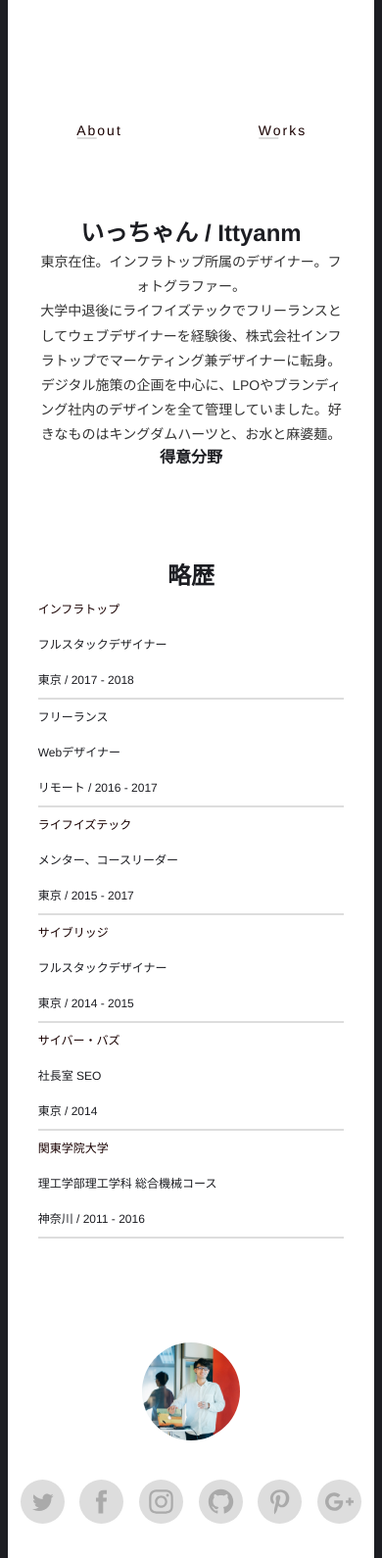
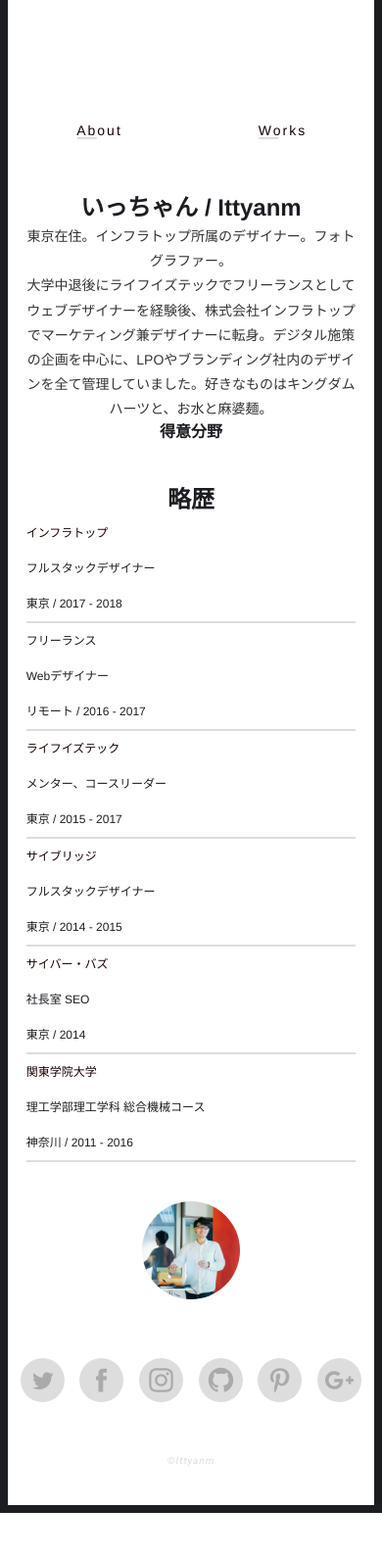
Before and after one commit to Ittyanm/Ittyanm, a PHP site: page /about/index.html in a window 390 px wide. Shown: the part 398-1988 px from the top of the page at 98% size. After the commit the page ends 1942 px from the top, so only its background shows below. Run offline with PHP 8.4, Linux system fonts and the light colour scheme; some libraries are stand-ins or nearby versions.

Commit message:
略歴CSS編集

```diff
--- a/assets/css/about.css
+++ b/assets/css/about.css
@@ -11,12 +11,22 @@
 @media only screen and (max-width: 480px) {}
 
 /* ↑ BREAKPOINT ↑ */
+
+/* ↓ LAYOUT ↓ */
 .container .message,
 .container .careers,
-.containe .avatar{
-  padding: 46px 12px;
+.container .avatar{
+  padding: 40px 12px;
 }
-
+/* Tablet only */
+@media only screen and (max-width: 768px) {
+  .container .message,
+  .container .careers,
+  .container .avatar{
+    padding: 20px 0;
+  }
+}
+/* ↑ LAYOUT ↑ */
 
 header .self-introduction {
   font-size: 18px;
@@ -166,13 +176,13 @@ header .sentence {
   width: 100px;
   border-radius: 50px;
   background: #e2e2e2 url(../img/about/about-image01.jpg) 32% 32% / 152% no-repeat;
-  margin: 120px auto 0;
+  margin: 0 auto;
 }
 
 /* Tablet only */
 @media only screen and (max-width: 768px) {
   .avatar-icon {
-    margin: 60px auto 0;
+
   }
 }
 
```
